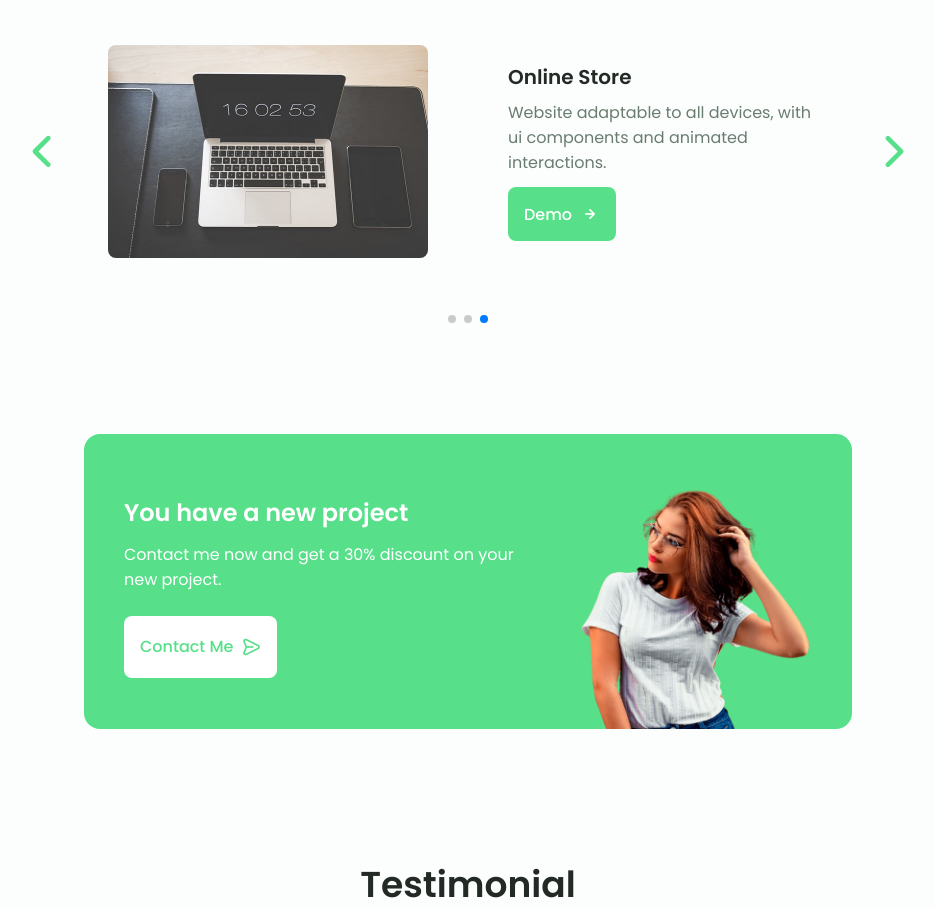
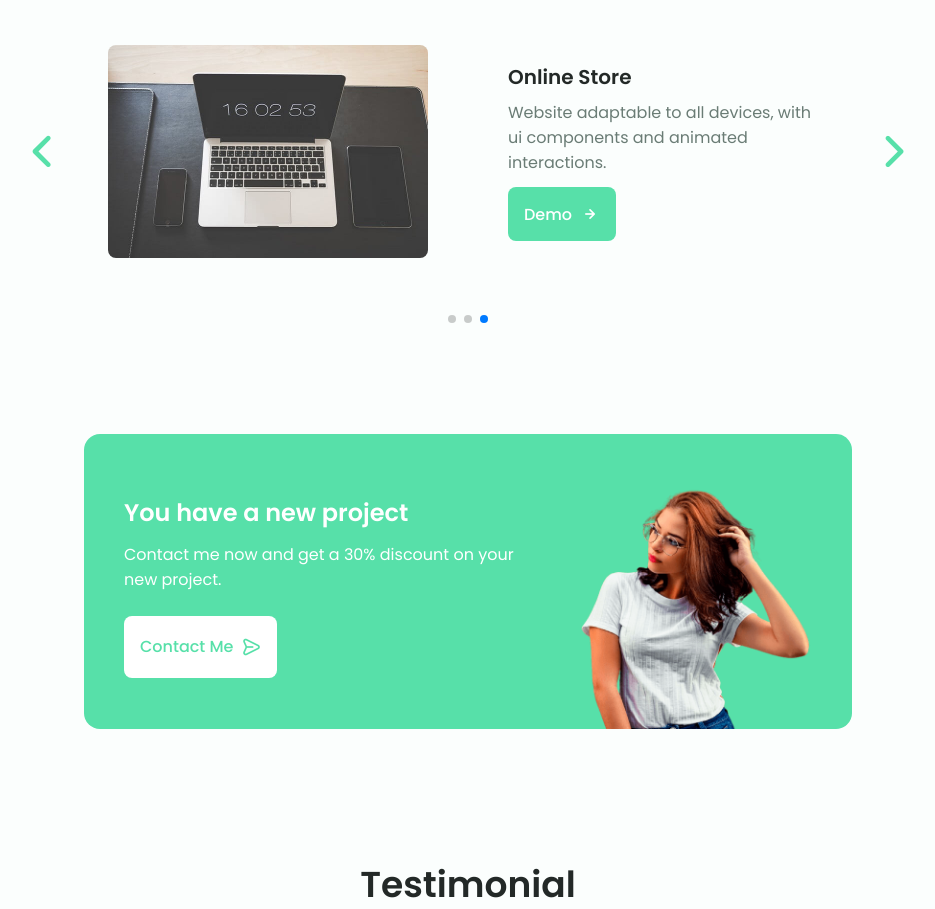
Before and after one commit to glitch-io/Portfolio-Website, a plain HTML site: page index.html in a window 1280 px wide. Shown: the part 3569-4478 px from the top of the page, without its empty margins (172-1107 px from the left). Drawn offline with nearby package versions, Linux system fonts and the light colour scheme.

Commit message:
Update styles.css

```diff
--- a/assets/css/styles.css
+++ b/assets/css/styles.css
@@ -7,7 +7,7 @@
 
     /*========== Colors ==========*/
     /* Change favorite color */
-    --hue-color:142; /*Purple 250 - Green 142 - Blue 230 - Pink 340*/
+    --hue-color:156; /*Purple 250 - Green 142 - Blue 230 - Pink 340*/
 
     /* HSL color mode */
     --first-color: hsl(var(--hue-color), 69%, 61%);
```
